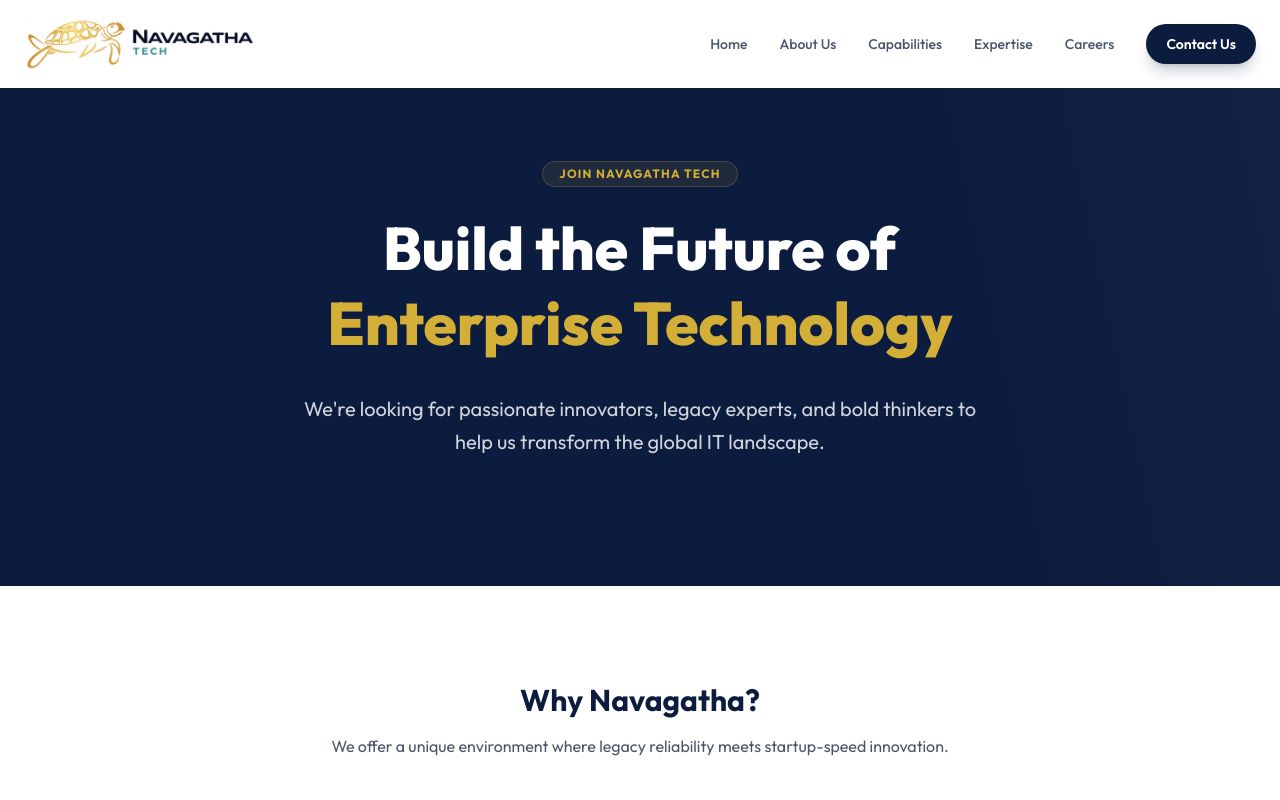
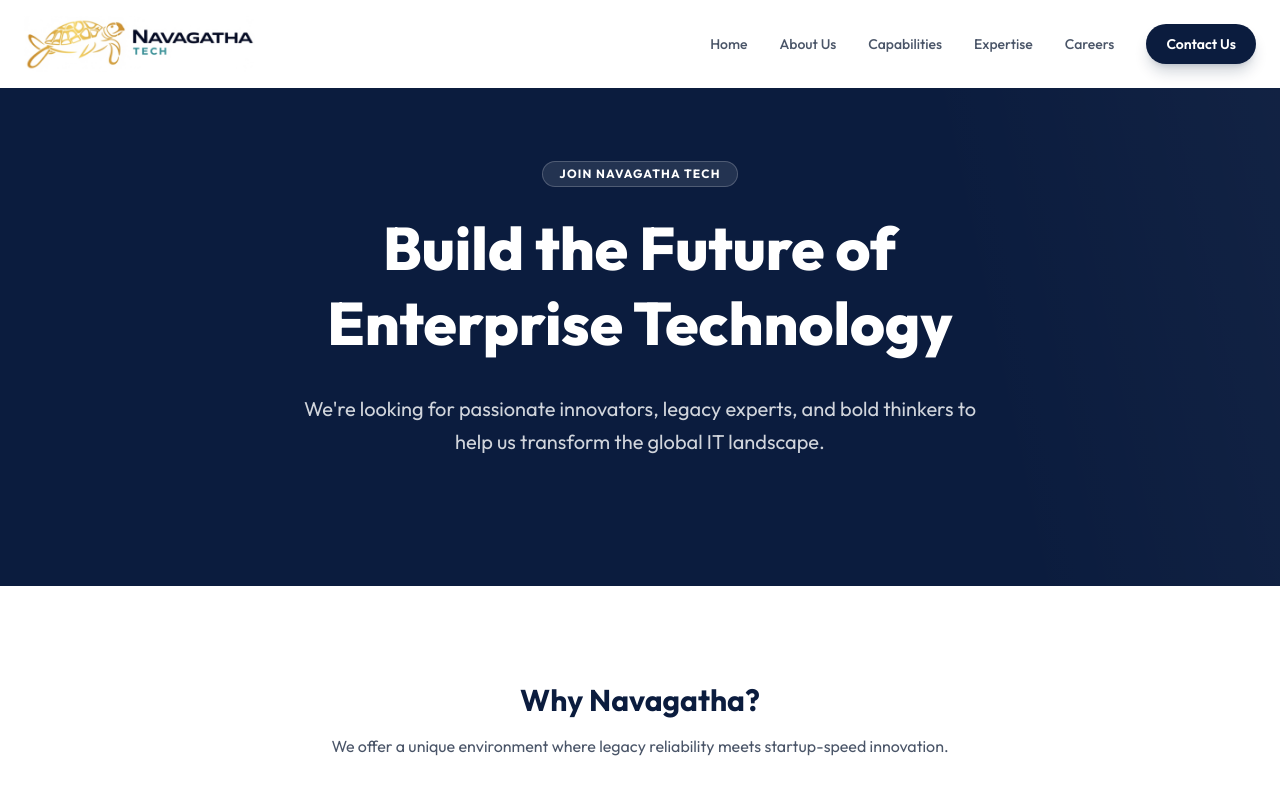
Before and after one commit to udaydau1/Navagathatech.com-New, a Next.js app: page /careers in a window 1280 px wide. Shown: the top 800 px of the page. Built offline with nearby package versions, Linux system fonts and the light colour scheme.

Commit message:
Revert Careers hero gold color to white

```diff
--- a/app/careers/page.tsx
+++ b/app/careers/page.tsx
@@ -54,12 +54,12 @@ export default function CareersPage() {
                 <div className="absolute top-0 right-0 w-1/2 h-full bg-gradient-to-l from-white/5 to-transparent skew-x-12 translate-x-1/2" />
                 <div className="container mx-auto px-6 relative z-10 text-center max-w-4xl">
                     <motion.div {...fadeIn}>
-                        <span className="inline-block py-1 px-4 rounded-full bg-[#D4AF37]/10 text-[#D4AF37] border border-[#D4AF37]/20 text-xs font-bold uppercase tracking-widest mb-6">
+                        <span className="inline-block py-1 px-4 rounded-full bg-white/10 text-white border border-white/20 text-xs font-bold uppercase tracking-widest mb-6">
                             Join Navagatha Tech
                         </span>
                         <h1 className="text-4xl md:text-6xl font-extrabold mb-8 leading-tight">
                             Build the Future of <br />
-                            <span className="text-[#D4AF37]">Enterprise Technology</span>
+                            <span className="text-white">Enterprise Technology</span>
                         </h1>
                         <p className="text-xl text-gray-300 mb-12 max-w-2xl mx-auto leading-relaxed">
                             We're looking for passionate innovators, legacy experts, and bold thinkers to help us transform the global IT landscape.
```
